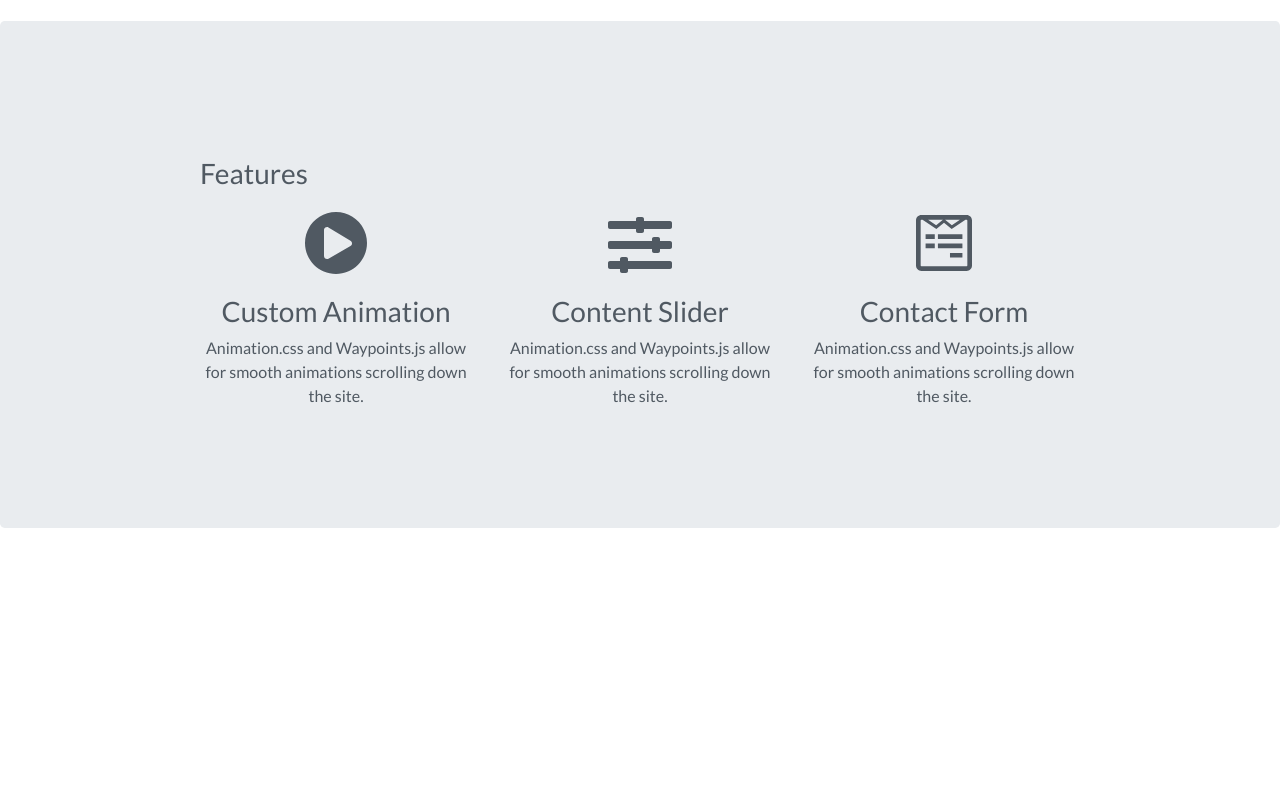
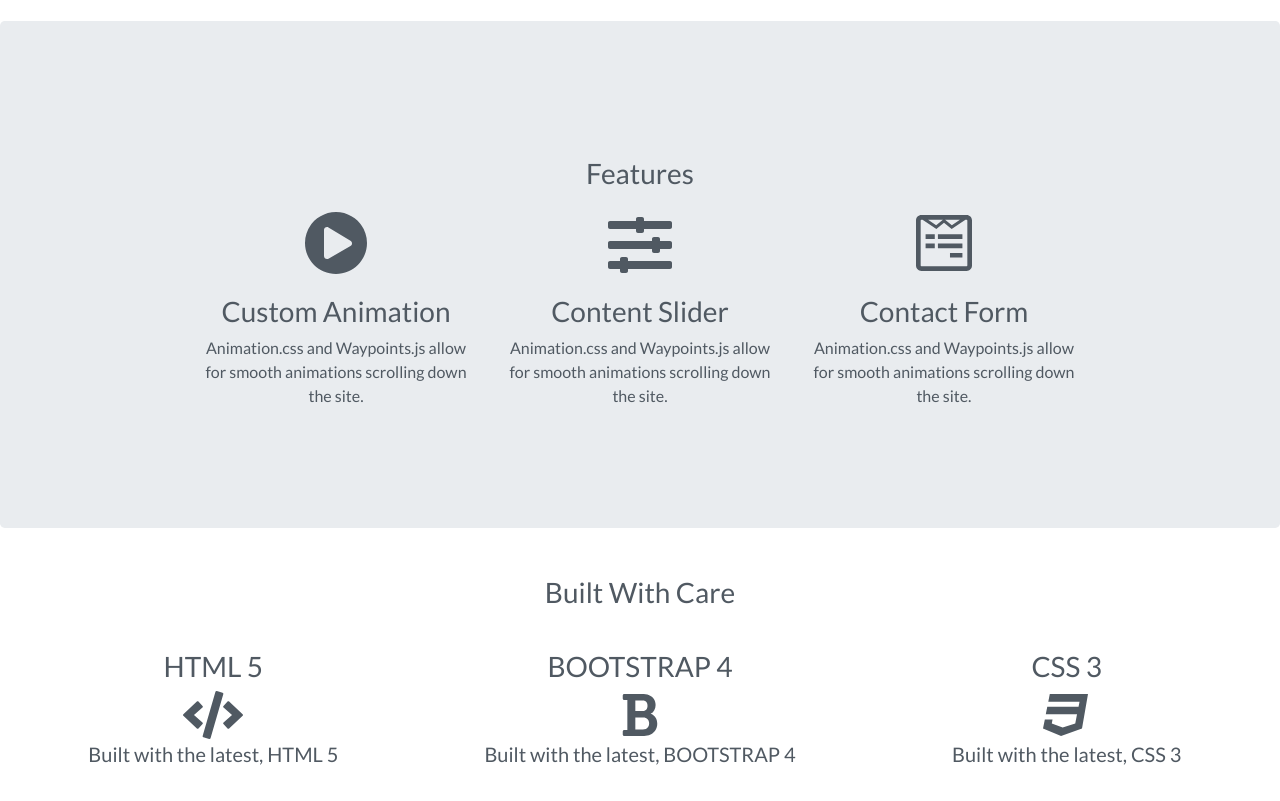
Before and after one commit to sachish12/Bootstrap2, a plain HTML site: page Nuno Theme Starter Files/index.html in a window 1280 px wide. Shown: the part 1045-1846 px from the top of the page. Before the commit the page ends 1605 px from the top, so only its background shows below. Drawn offline with Linux system fonts and the light colour scheme.

Commit message:
Added Resources section

```diff
--- a/Nuno Theme Starter Files/index.html
+++ b/Nuno Theme Starter Files/index.html
@@ -87,7 +87,7 @@
 
 		<!--- Start Jumbotron -->
 		<div class="jumbotron">
-			<div class="narrow">
+			<div class="narrow text-center">
 
 				<div class="col-12">
 					<h3 class="heading">Features</h3>
@@ -140,6 +140,53 @@
 	<!--- Start Resources Section -->
 	<div id="resources" class="offset">
 
+		<div class="fixed-background">
+			<div class="row dark text-center">
+
+				<div class="col-12">
+					<h3 class="heading">Built With Care</h3>
+					<div class="heading-underline">
+					</div>
+				</div>
+
+				<div class="col-md-4">
+					<h3> HTML 5</h3>
+					<div class="feature">
+						<i class="fas fa-code fa-3x"></i>
+					</div>
+					<p class="lead">
+						Built with the latest, HTML 5
+					</p>
+				</div>
+
+				<div class="col-md-4">
+					<h3> BOOTSTRAP 4</h3>
+					<div class="feature">
+						<i class="fas fa-bold fa-3x"></i>
+					</div>
+					<p class="lead">
+						Built with the latest, BOOTSTRAP 4
+					</p>
+				</div>
+
+				<div class="col-md-4">
+					<h3> CSS 3</h3>
+					<div class="feature">
+						<i class="fab fa-css3 fa-3x"></i>
+					</div>
+					<p class="lead">
+						Built with the latest, CSS 3
+					</p>
+				</div>
+
+			</div><!--- End Row Dark -->
+
+				<div class="fixed-wrap">
+					<div class="fixed">
+					</div>
+				</div>
+
+		</div> <!--End Fixed Background -->
 
 
 	</div>
```
